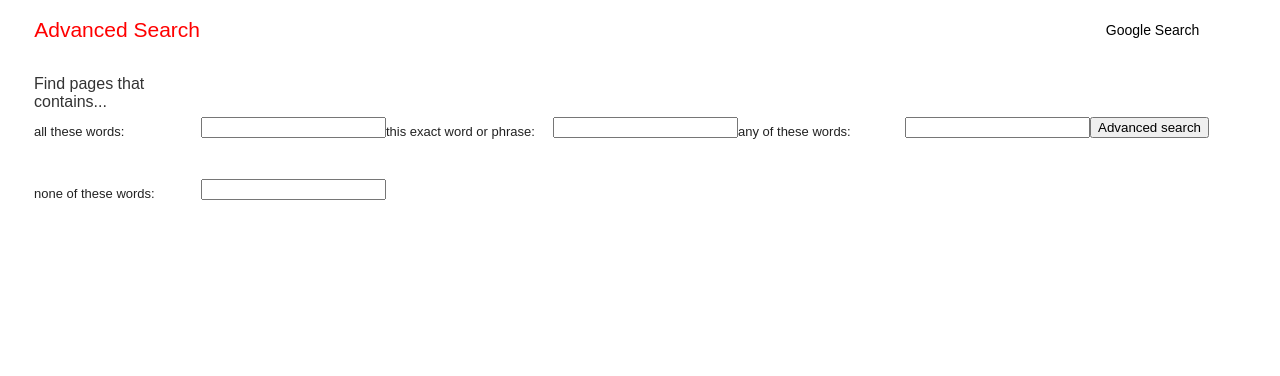
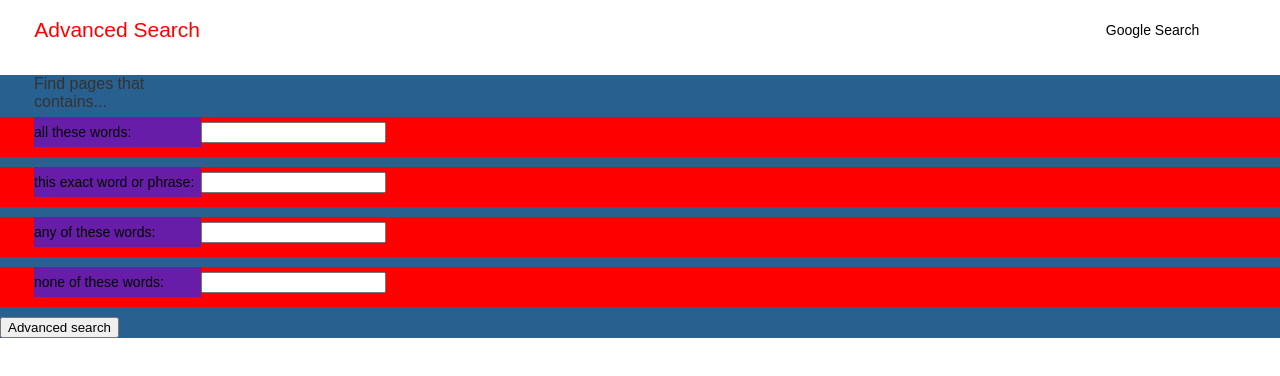
Before and after one commit to Erick-Hervert/Search, a plain HTML site: page Search/advanced-search.html in a window 1280 px wide. Drawn offline with nearby package versions, Linux system fonts and the light colour scheme.

Commit message:
Display flex

```diff
--- a/Search/style.css
+++ b/Search/style.css
@@ -176,9 +176,7 @@ main{
 
 
 .advanced-search-container{
-    display: flex;
-    justify-content: flex-start;
-    margin-left: 34px;
+    background-color: #286090;
     text-align: left;
 }
 
@@ -200,9 +198,24 @@ main{
     min-height: 42px;
     font-weight: 500;
     color: #333;
+    margin-left: 34px;
 }
 
+.filter-container{
+    width: 100%;
+    background-color: red;
+    display: flex;
+    flex-wrap: nowrap;
+    align-items: center;
+}
 
+.lbl-container{
+    background-color: #681da8;
+    width: 167px;
+    margin-left: 34px;
+}
+
+/*
 .filter-container{
     float: left;
 }
```
